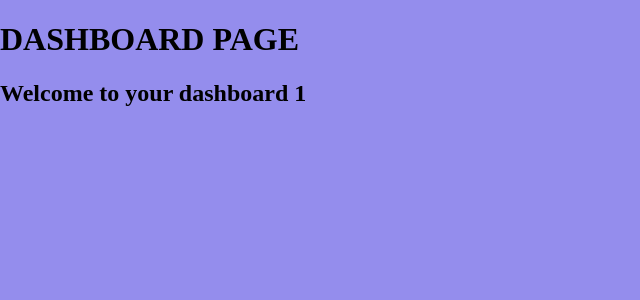
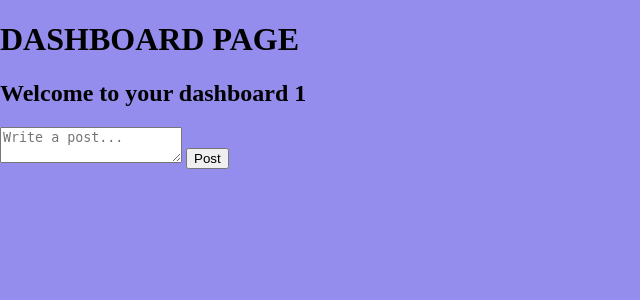
Before and after one commit to JoeMille/full-flask, a Flask app: page /dashboard in a window 1280 px wide. Shown: the top 300 px of the page, without its empty margins (0-640 px from the left). Run offline with Flask 3, Linux system fonts and the light colour scheme; a user stored in the database is signed in.

Commit message:
Created post section for dashboard page and seperate python file for all code in post

```diff
--- a/templates/dashboard.html
+++ b/templates/dashboard.html
@@ -3,7 +3,34 @@
 {% block title %}DASHBOARD PAGE{% endblock %}
 
 {% block content %}
-   <div class="dashboard-header">
+<!-- Dashboard HTML content -->
+
+<!-- Header-->
+<div class="dashboard-header">
     <h1>DASHBOARD PAGE</h1>
     <h2>Welcome to your dashboard {{ current_user.id }}</h2>
+</div>
+
+<!-- Post Section,-->
+<div id="post-window">
+    <!-- Create a new post form-->
+    <form action="" method="post">
+        <textarea name="content" placeholder="Write a post..."></textarea>
+        <button type="submit">Post</button>
+    </form>
+</div>
+
+<!-- Display Posts -->
+
+<div id="posts">
+    {% for post in posts %}
+    <div class="posts">
+        <h2>{{ post.title }}</h2>
+        <p>{{ post.content }}</p>
+    </div>
+    {% endfor %}
+</div>
+
+<!-- Footer -->
+
 {% endblock %}
```
